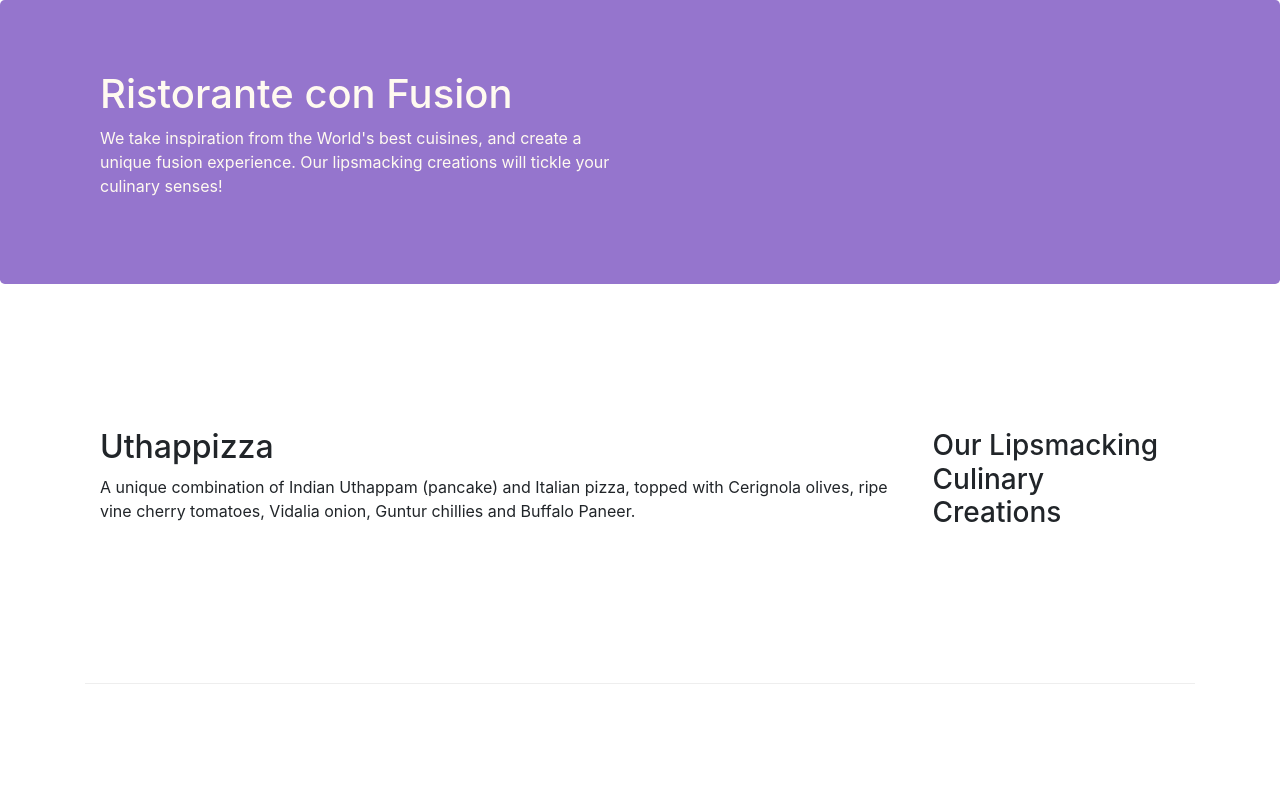
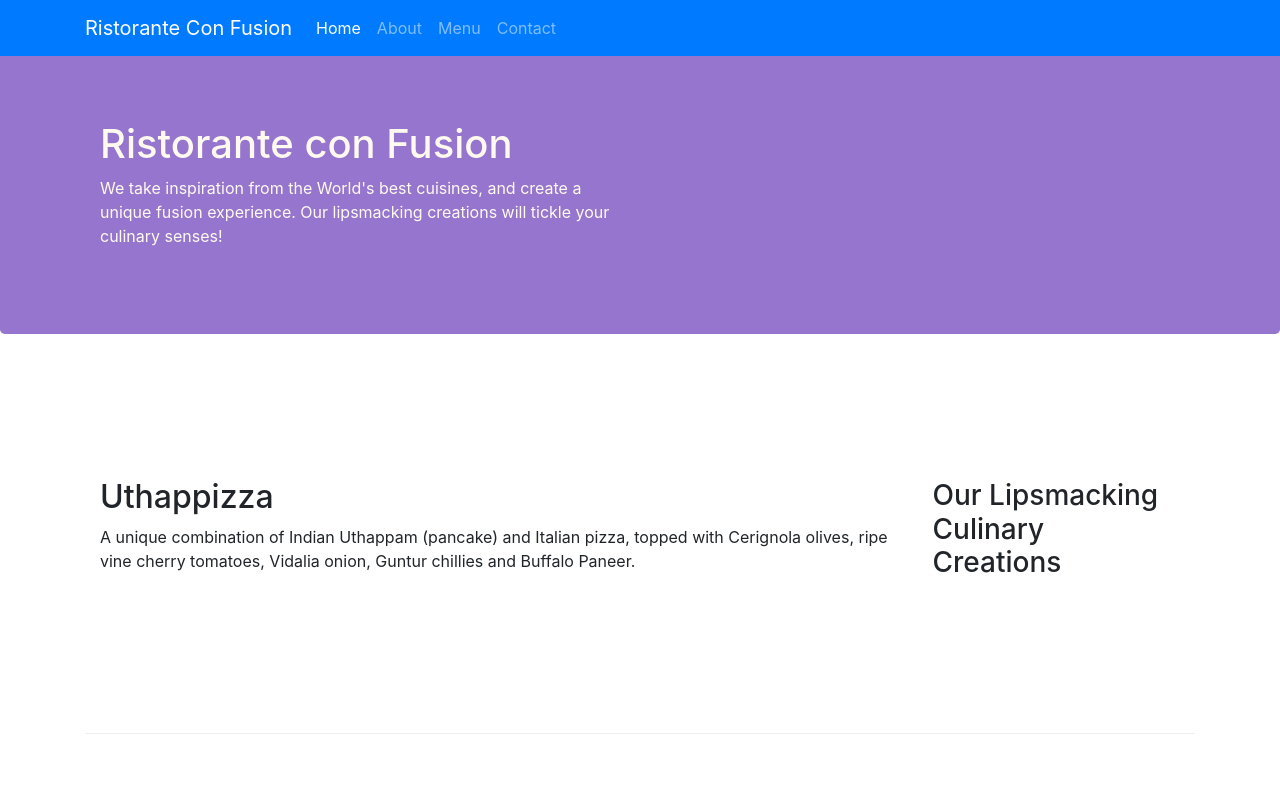
Before and after one commit to danicaCecile/CPSC5380Repo, a website: page index.html in a window 1280 px wide. Shown: the top 800 px of the page. Drawn offline with nearby package versions, Linux system fonts and the light colour scheme.

Commit message:
added navbar and breadcrumbs

```diff
--- a/css/styles.css
+++ b/css/styles.css
@@ -28,3 +28,12 @@
     margin:0px;
     color:#0f0f0f;
    }
+
+   body{
+    padding:50px 0px 0px 0px;
+    z-index:0;
+   }
+
+   .navbar-dark {
+    background-color: #512DA8;
+   }
--- a/index.html
+++ b/index.html
@@ -18,6 +18,33 @@
 </head>
 
 <body>
+
+    <nav class="navbar navbar-dark navbar-expand-sm bg-primary fixed-top">
+        <div class="container">
+        <a class="navbar-brand" href="#">Ristorante Con Fusion</a>
+            <div class="collapse navbar-collapse" id="Navbar">
+                <ul class="navbar-nav mr-auto">
+                    <li class="nav-item active"><a class="nav-link"
+                        href="#">Home</a>
+                    </li>
+                    <li class="nav-item"><a class="nav-link"
+                        href="./aboutus.html">About</a>
+                    </li>
+                    <li class="nav-item"><a class="nav-link"
+                        href="#">Menu</a>
+                    </li>
+                    <li class="nav-item"><a class="nav-link"
+                        href="#">Contact</a>
+                    </li>
+                </ul>
+            </div>
+        </div>
+
+        <button class="navbar-toggler" type="button" datatoggle="collapse" data-target="#Navbar">
+            <span class="navbar-toggler-icon"></span>
+        </button>
+    </nav>
+
     <header class="jumbotron">
         <div class="container">
             <div class="row row-header">
```
Also changed, not shown: aboutus.html (+10 -3 lines).
